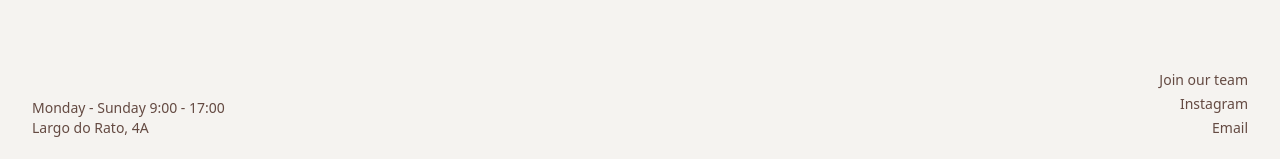
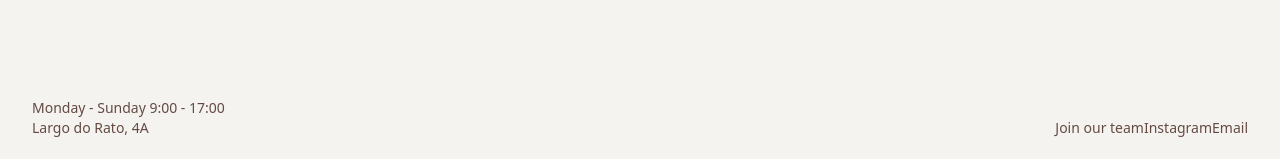
Before and after one commit to dnkfrv/albav2, a React (Vite) app: page / in a window 1280 px wide. Shown: the part 638-797 px from the top of the page. Built offline with nearby package versions, Linux system fonts and the light colour scheme; the HTML template or start-up script is replaced by a standard one.

Commit message:
Update Index.tsx

```diff
--- a/src/pages/Index.tsx
+++ b/src/pages/Index.tsx
@@ -248,7 +248,7 @@ const Index: React.FC = () => {
 
       {/* Join our team + Instagram + Email справа снизу */}
       <div className="absolute bottom-4 right-4 md:bottom-6 md:right-8">
-        <div className="flex flex-col items-end text-right space-y-1">
+        <div className="text-xs md:text-sm text-[#644A42] hover:text-[#934A37] transition-colors">
           <JoinTeamSheet />
           <a
             href="https://instagram.com/albabistro.lisbon"
```
